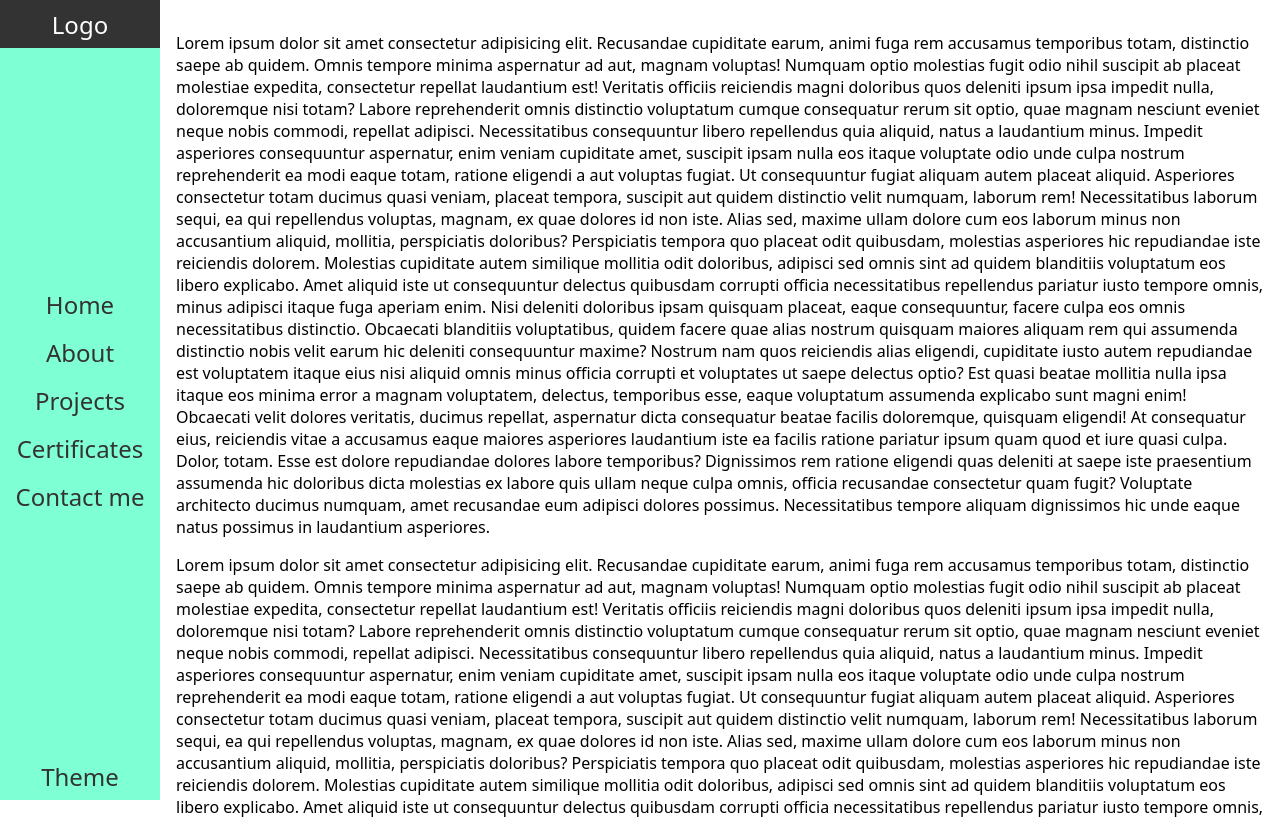
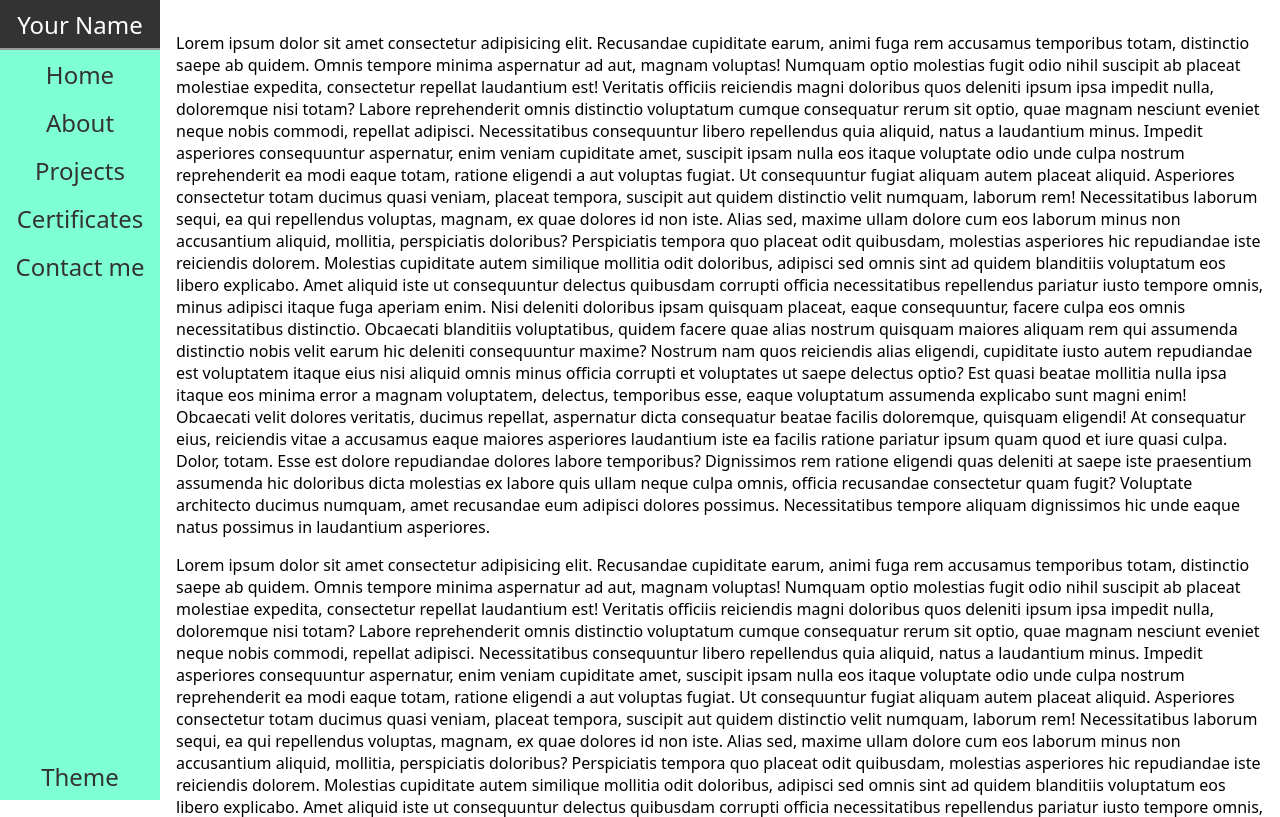
Before and after one commit to Piyush1105/static-portfolio, a plain HTML site: page index.html in a window 1280 px wide. Shown: the top 817 px of the page. Drawn offline with Linux system fonts and the light colour scheme.

Commit message:
some changes

```diff
--- a/index.css
+++ b/index.css
@@ -60,9 +60,7 @@ main {
   padding: 0.5rem;
   font-size: 1.5rem;
 }
-.nav-item:first-child {
-  margin-bottom: auto;
-}
+
 .nav-item:last-child {
   margin-top: auto;
 }
@@ -73,3 +71,16 @@ main {
 .nav-item:hover .nav-link {
   color: #fff;
 }
+
+.nav-header {
+  background-color: #333;
+  width: 100%;
+  height: 3rem;
+  display: flex;
+  align-items: center;
+  justify-content: center;
+  border-bottom: 2px solid #999;
+}
+.nav-header-name {
+  color: #fff;
+}
--- a/index.html
+++ b/index.html
@@ -15,8 +15,8 @@
     <nav class="navbar">
 
         <ul class='nav-container'>
-            <li class='nav-item'>
-                <a class='nav-link' href='#'><span>Logo</span></a>
+            <li class='nav-header'>
+                <a class='nav-link' href='#'><span class='nav-header-name'>Your Name</span></a>
             </li>
             <li class='nav-item'>
                 <a class='nav-link' href='#'>Home</a>
```
